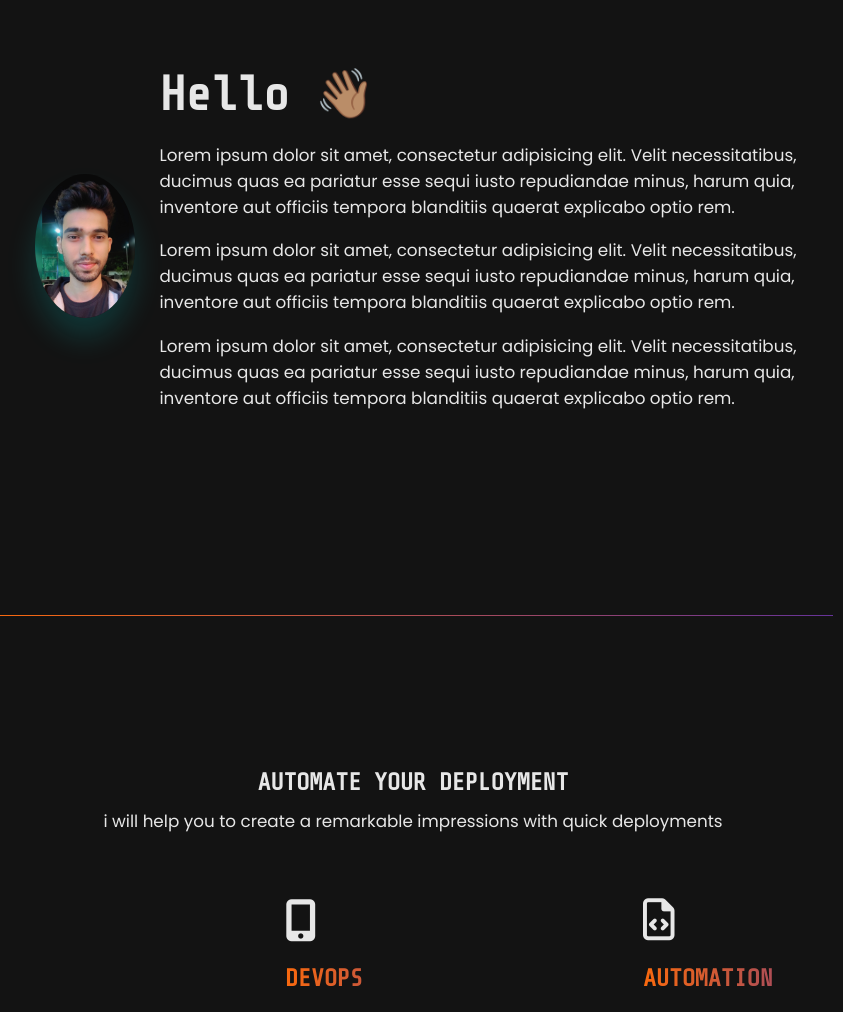
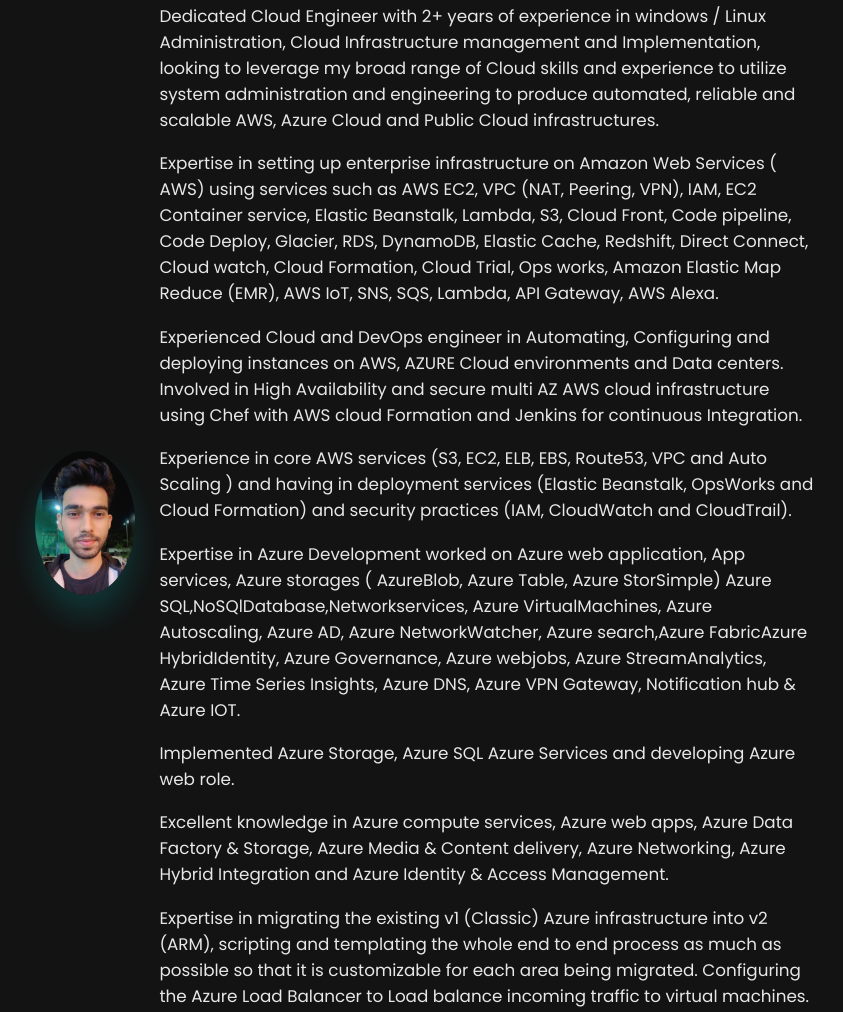
Before and after one commit to sujjadshaik/sujjad.github.io, a plain HTML site: page index.html in a window 1280 px wide. Shown: the part 873-1885 px from the top of the page, without its empty margins (227-1070 px from the left). Drawn offline with nearby package versions, Linux system fonts and the light colour scheme.

Commit message:
updated skills

```diff
--- a/index.html
+++ b/index.html
@@ -72,7 +72,7 @@
         <div class="container">
           <div class="main-message">
             <h2>Sujjad Shaik</h2>
-            <h3>{Devops engineer}</h3>
+            <h3>{Devops engineer / SRE}</h3>
             <p>Devops . Java . AWS . Azure . Automation</p>
             <div class="intro-btn">
               <div class="cta">
@@ -102,22 +102,51 @@
           <div class="about-text-box">
             <h2>Hello 👋🏽</h2>
             <p>
-              Lorem ipsum dolor sit amet, consectetur adipisicing elit. Velit
-              necessitatibus, ducimus quas ea pariatur esse sequi iusto
-              repudiandae minus, harum quia, inventore aut officiis tempora
-              blanditiis quaerat explicabo optio rem.
+              Dedicated Cloud Engineer with 2+ years of experience in windows / Linux
+              Administration, Cloud Infrastructure management and Implementation, looking
+              to leverage my broad range of Cloud skills and experience to utilize system
+              administration and engineering to produce automated, reliable and scalable AWS,
+              Azure Cloud and Public Cloud infrastructures.
             </p>
             <p>
-              Lorem ipsum dolor sit amet, consectetur adipisicing elit. Velit
-              necessitatibus, ducimus quas ea pariatur esse sequi iusto
-              repudiandae minus, harum quia, inventore aut officiis tempora
-              blanditiis quaerat explicabo optio rem.
+              Expertise in setting up enterprise infrastructure on Amazon Web Services ( AWS) using
+              services such as AWS EC2, VPC (NAT, Peering, VPN), IAM, EC2 Container service, Elastic
+              Beanstalk, Lambda, S3, Cloud Front, Code pipeline, Code Deploy, Glacier, RDS, DynamoDB,
+              Elastic Cache, Redshift, Direct Connect, Cloud watch, Cloud Formation, Cloud Trial, Ops
+              works, Amazon Elastic Map Reduce (EMR), AWS IoT, SNS, SQS, Lambda, API Gateway, AWS Alexa.
             </p>
             <p>
-              Lorem ipsum dolor sit amet, consectetur adipisicing elit. Velit
-              necessitatibus, ducimus quas ea pariatur esse sequi iusto
-              repudiandae minus, harum quia, inventore aut officiis tempora
-              blanditiis quaerat explicabo optio rem.
+              Experienced Cloud and DevOps engineer in Automating, Configuring and deploying instances on
+              AWS, AZURE Cloud environments and Data centers. Involved in High Availability and secure multi
+              AZ AWS cloud infrastructure using Chef with AWS cloud Formation and Jenkins for continuous Integration.
+            </p>
+            <p>
+              Experience in core AWS services (S3, EC2, ELB, EBS, Route53, VPC and Auto Scaling ) and having
+              in deployment services (Elastic Beanstalk, OpsWorks and Cloud Formation) and security practices
+              (IAM, CloudWatch and CloudTrail).
+            </p>
+            <p>
+              Expertise in Azure Development worked on Azure web application, App services, Azure storages
+              ( AzureBlob, Azure Table, Azure StorSimple) Azure SQL,NoSQlDatabase,Networkservices, Azure
+              VirtualMachines, Azure Autoscaling, Azure AD, Azure NetworkWatcher, Azure search,Azure FabricAzure
+              HybridIdentity, Azure Governance, Azure webjobs, Azure StreamAnalytics, Azure Time Series Insights,
+              Azure DNS, Azure VPN Gateway, Notification hub & Azure IOT.
+            </p>
+            <p>
+              Implemented Azure Storage, Azure SQL Azure Services and developing Azure web role.
+            </p>
+            <p>
+              Excellent knowledge in Azure compute services, Azure web apps, Azure Data Factory & Storage, Azure
+              Media & Content delivery, Azure Networking, Azure Hybrid Integration and Azure Identity & Access Management.
+            </p>
+            <p>
+              Expertise in migrating the existing v1 (Classic) Azure infrastructure into v2 (ARM), scripting
+              and templating the whole end to end process as much as possible so that it is customizable for
+              each area being migrated. Configuring the Azure Load Balancer to Load balance incoming traffic to virtual machines.
+            </p>
+            <p>
+              Expertise in creating pods and clusters in Kubernetes and deploy those using OpenShift. Good
+              understanding of OpenShift platform in managing Docker containers and Kubernetes Clusters.
             </p>
           </div>
         </div>
```
